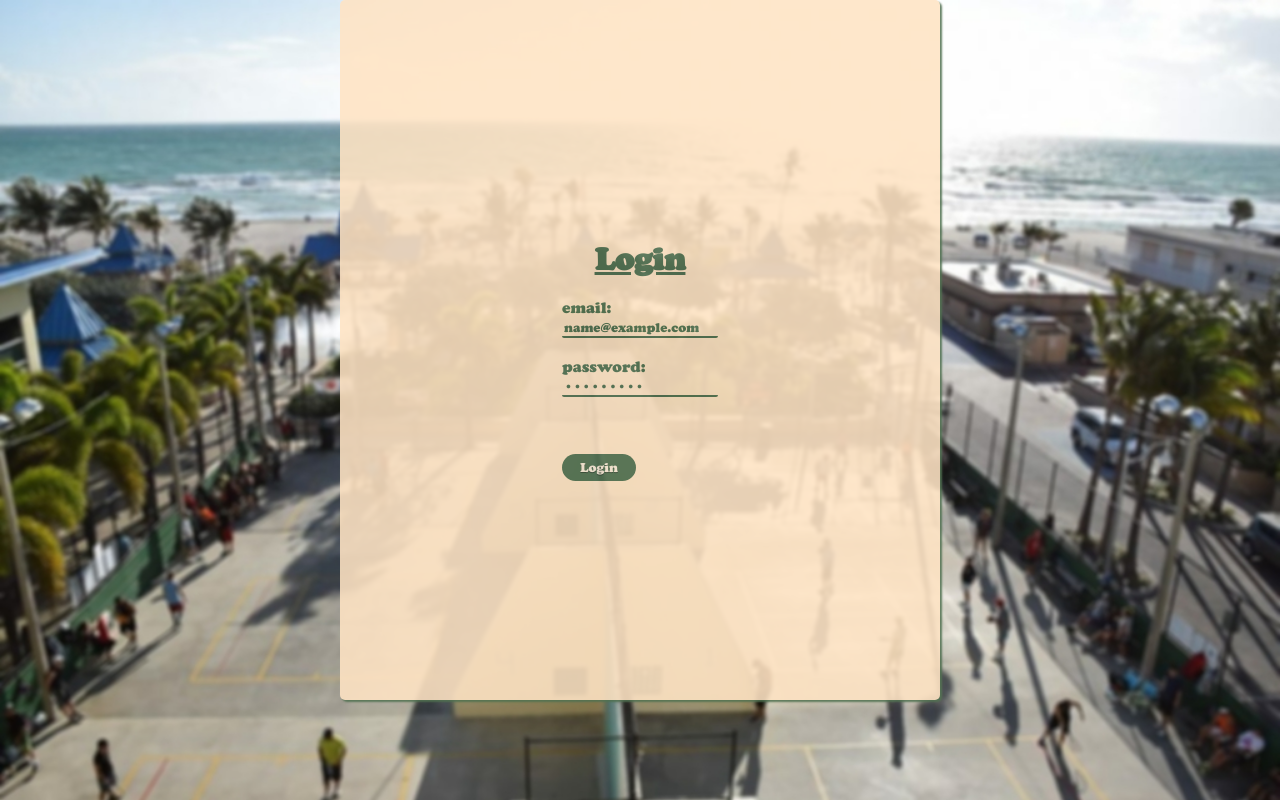
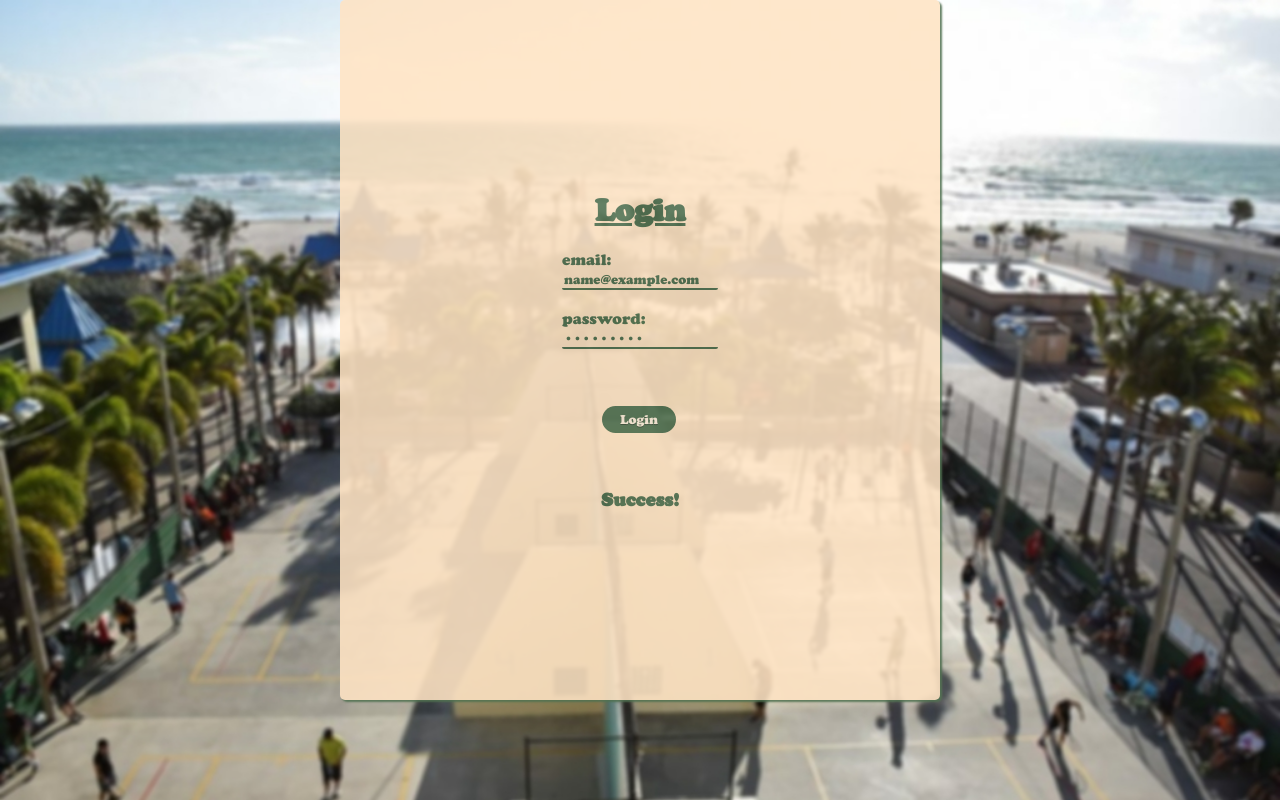
Before and after one commit to brahmk/pball-app, a React (Create React App) app: page /login in a window 1280 px wide. Both pictures are taken after typing "name@example.com", "Sample123" into the empty fields and a click on the button "Login". Built offline with nearby package versions, Linux system fonts and the light colour scheme; no server answers.

Commit message:
login success

```diff
--- a/src/App.css
+++ b/src/App.css
@@ -22,7 +22,7 @@
 .hero {
   background-image: url(./hero-wavy-bright2.png);
   background-repeat: no-repeat;
-  box-shadow: 15px 16px 3px 10px rgba(0, 0, 0, 0.05);
+  box-shadow: 5px 5px 3px 10px rgba(0, 0, 0, 0.05);
   height: 100vh;
   width: 100vw;
   background-size: cover;
@@ -64,6 +64,10 @@
   align-content: space-between;
   margin-left: 400px;
   font-family: "Segoe UI", Tahoma, Geneva, Verdana, sans-serif;
+}
+
+#success {
+  display: none;
 }
 p {
   color: "white";
@@ -256,6 +260,7 @@ input[type="password"] {
 .bouncy {
   animation: bouncy 5s infinite linear;
   position: relative;
+  margin-left: 40px;
 }
 @keyframes bouncy {
   0% {
--- a/src/components/Login.js
+++ b/src/components/Login.js
@@ -31,6 +31,7 @@ export default function Login() {
         localStorage.setItem("localName", data.user.name);
         localStorage.setItem("token", data.user.token);
       })
+      .then((document.getElementById("success").style = "display:block"))
       .then(() => navigate("/")) //nav to body
       .catch((err) => console.log(err));
   };
@@ -76,6 +77,11 @@ export default function Login() {
             Login
           </button>
         </form>
+        <br />
+        <br />
+        <h3 id="success" className="login-text">
+          Success!
+        </h3>
       </div>
     </div>
   );
```
